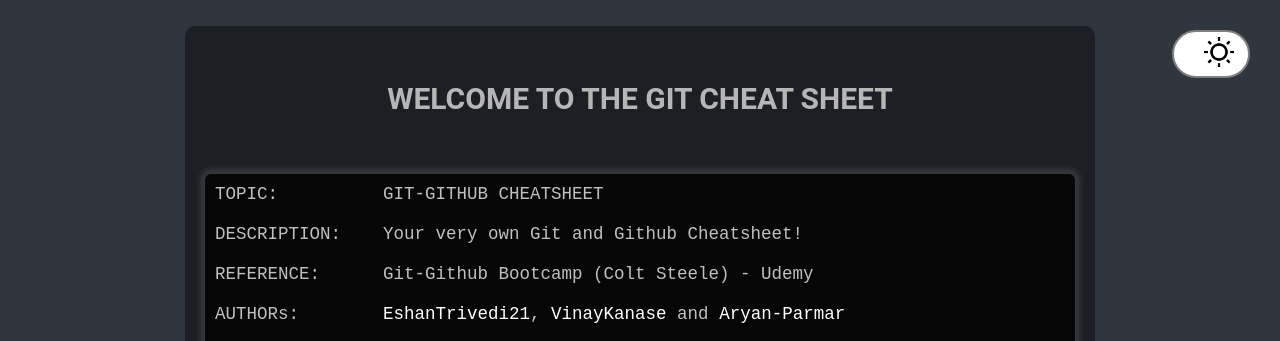
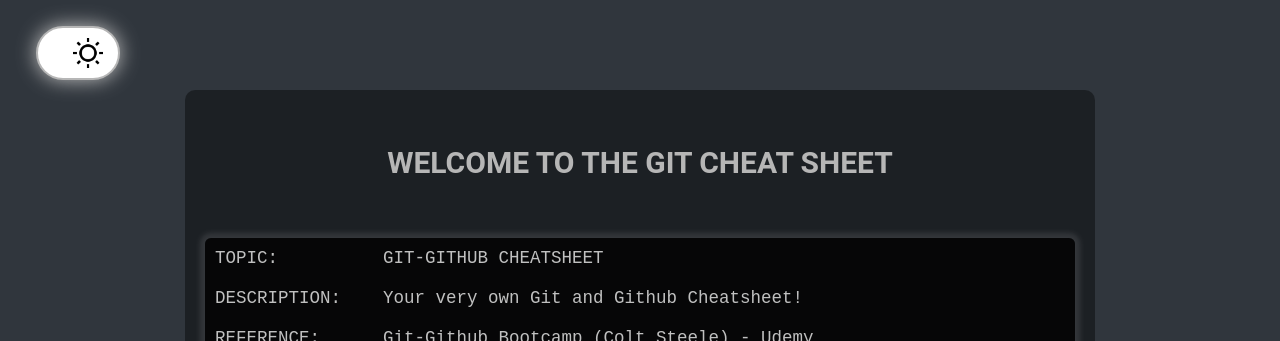
Before and after one commit to EshanTrivedi21/Git-CheatSheet, a plain HTML site: page index.html in a window 1280 px wide. Shown: the top 341 px of the page. Drawn offline with Linux system fonts and the light colour scheme.

Commit message:
Changes to light-dark toggle

```diff
--- a/Assets/styles.css
+++ b/Assets/styles.css
@@ -8,24 +8,36 @@ input[type="checkbox"]{
 }
 
 label{
-  position: absolute;
+  display: flex;
+  width: fit-content;
+  position: sticky;
   top: 20px;
   right: 20px;
-  border: 2px solid gray;
+  z-index: 2;
+  box-shadow: 0px 0px 20px var(--pre-color);
+  border: 2px solid var(--body-color);
   border-radius: 30px;
-  padding: 5px;
+  margin: 10px;
+  padding: 10px;
+  background: var(--a-color);
   cursor: pointer;
-  margin: 10px;
-  background: white;
+  transition-duration: 200ms;
+  /* User select to none just because there appears a binking cursor near the icon when clicked on it. Now it doesn't allow the user to selec that icon and only click*/
+  user-select: none;
 }
 
 .sun-icon{
-  font-size: 25px;
+  font-size: 20px;
   transform: translateX(25px);
   transition: 1s;
 }
+
+label:hover {
+  box-shadow: 0px 0px 50px var(--pre-color);
+}
+
 .moon-icon{
-  font-size: 25px;
+  font-size: 20px;
   transform: translateX(25px);
   transition: 1s;
   opacity: 0;
```
